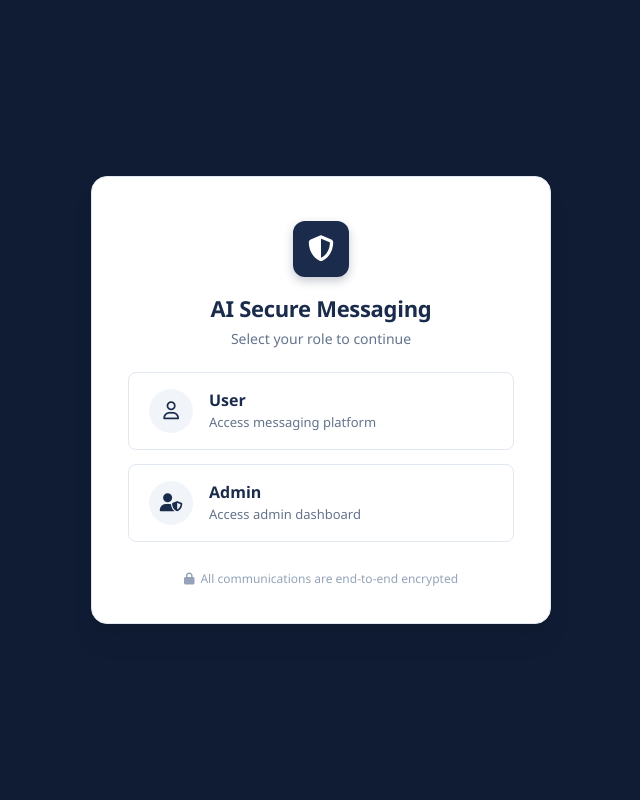
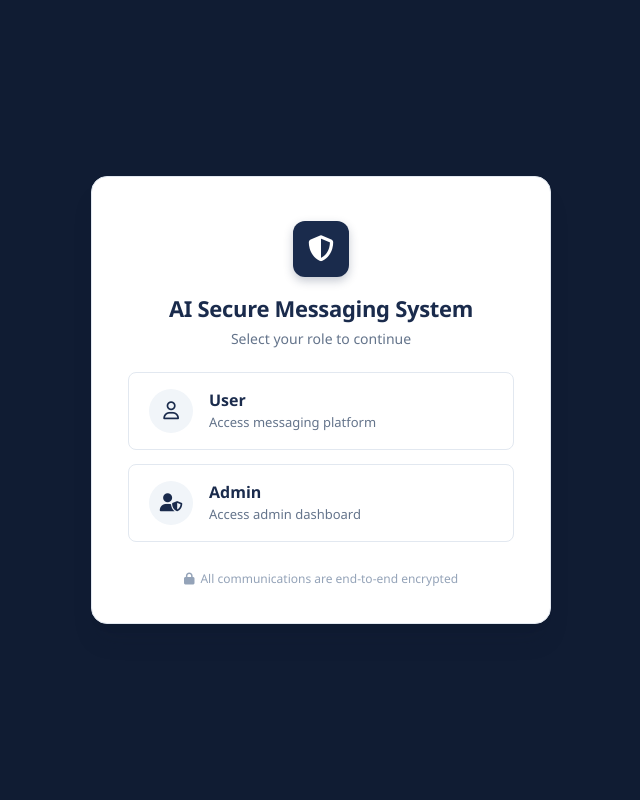
Before and after one commit to Idhaizs/AI-SECURE-MESSAGING-SYSTEM, a Flask app: page / in a window 1280 px wide. Shown: the whole page, without its empty margins (319-959 px from the left). Run offline with Flask 3, Linux system fonts and the light colour scheme.

Commit message:
Update welcome page title and header to AI Secure Messaging System

```diff
--- a/app/templates/index.html
+++ b/app/templates/index.html
@@ -1,5 +1,5 @@
 {% extends 'base.html' %}
-{% block title %}Welcome - AI Secure Messaging{% endblock %}
+{% block title %}Welcome - AI Secure Messaging System{% endblock %}
 {% block content %}
 <div class="auth-wrapper">
     <div class="role-card">
@@ -7,7 +7,7 @@
             <div class="logo-shield">
                 <i class="fas fa-shield-halved"></i>
             </div>
-            <h1>AI Secure Messaging</h1>
+            <h1>AI Secure Messaging System</h1>
             <p>Select your role to continue</p>
         </div>
 
```
